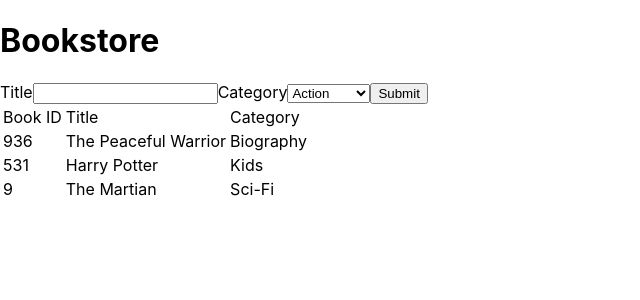
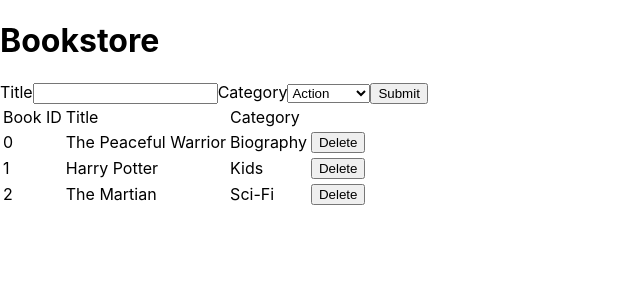
Before and after one commit to enelesmai/react-redux-bookstore, a React (Create React App) app: page / in a window 1280 px wide. Shown: the top 300 px of the page, without its empty margins (0-640 px from the left). Built offline with nearby package versions, Linux system fonts and the light colour scheme.

Commit message:
Implemented remove items functionality

```diff
--- a/src/actions/index.js
+++ b/src/actions/index.js
@@ -6,9 +6,9 @@ const createBook = book => ({
   book,
 });
 
-const removeBook = (book, index) => ({
+const removeBook = (book, id) => ({
   type: REMOVE_BOOK,
-  index,
+  id,
   book,
 });
 
--- a/src/components/Book.js
+++ b/src/components/Book.js
@@ -1,13 +1,24 @@
 import React from 'react';
 import PropTypes from 'prop-types';
 
-const Book = ({ book }) => (
-  <tr>
-    <td>{ book.id }</td>
-    <td>{ book.title }</td>
-    <td>{ book.category }</td>
-  </tr>
-);
+const Book = ({ book, remove }) => {
+
+  const anotherThing = remove;
+
+  return (
+    <tr>
+      <td>{ book.id }</td>
+      <td>{ book.title }</td>
+      <td>{ book.category }</td>
+      <td>
+        <button type="button" onClick={()=>{
+          console.log(book, book.id)
+          anotherThing(book, book.id);
+          }}>Delete</button>
+      </td>
+    </tr>
+  )
+};
 
 Book.propTypes = {
   book: PropTypes.shape({
--- a/src/containers/BooksList.js
+++ b/src/containers/BooksList.js
@@ -2,8 +2,15 @@ import React from 'react';
 import PropTypes from 'prop-types';
 import { connect } from 'react-redux';
 import Book from '../components/Book';
+import { removeBook } from '../actions/index';
 
-const BooksList = ({ books }) => (
+const BooksList = ({ books, removeBook }) => {
+
+  const handleRemoveBook = (book) => {
+    removeBook(book)
+  }
+
+  return (
     <table>
       <thead>
         <tr>
@@ -14,12 +21,13 @@ const BooksList = ({ books }) => (
       </thead>
       <tbody>
         { books.map(book => (
-        <Book key={book.id} book={book} />
+          <Book key={book.id} book={book} remove={handleRemoveBook} />
         ))}
       </tbody>
 
     </table>
-);
+  )
+};
 
 BooksList.propTypes = {
   books: PropTypes.arrayOf(
@@ -39,4 +47,10 @@ const MapStateToProps = state => ({
   books: state.books,
 });
 
-export default connect(MapStateToProps)(BooksList);
+const matchDispatchToProps = dispatch => ({
+  removeBook: book => {
+    dispatch(removeBook(book, book.id));
+  },
+});
+
+export default connect(MapStateToProps, matchDispatchToProps)(BooksList);
--- a/src/index.js
+++ b/src/index.js
@@ -9,17 +9,20 @@ import rootReducer from './reducers';
 const defaultStore = {
   books: [
     {
-      id: parseInt(Math.random() * 1000, 10),
+      /* id: parseInt(Math.random() * 1000, 10), */
+      id: 0,
       title: 'The Peaceful Warrior',
       category: 'Biography',
     },
     {
-      id: parseInt(Math.random() * 1000, 10),
+      /* id: parseInt(Math.random() * 1000, 10), */
+      id: 1,
       title: 'Harry Potter',
       category: 'Kids',
     },
     {
-      id: parseInt(Math.random() * 1000, 10),
+      /* id: parseInt(Math.random() * 1000, 10), */
+      id: 2,
       title: 'The Martian',
       category: 'Sci-Fi',
     },
--- a/src/reducers/books.js
+++ b/src/reducers/books.js
@@ -5,8 +5,8 @@ const bookReducer = (state = [], action) => {
     case CREATE_BOOK:
       return [...state, action.book];
     case REMOVE_BOOK:
-      return [...state.slice(0, action.index),
-        ...state.slice(action.index + 1, state.length)];
+      return [...state.slice(0, action.id),
+        ...state.slice(action.id + 1, state.length)];
     default:
       return state;
   }
```
Lines whose indentation alone changed are shown as unchanged.
